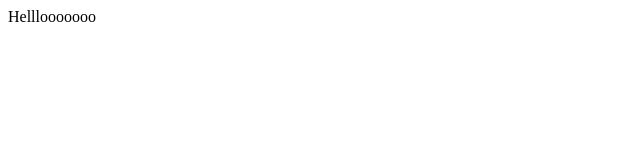
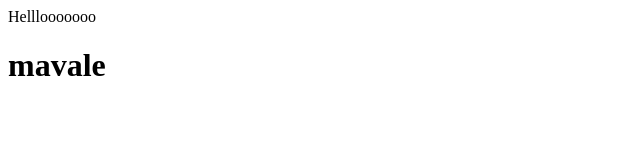
Before and after one commit to vedantmavale/vmavale, a plain HTML site: page index.html in a window 1280 px wide. Shown: the whole page, without its empty margins (0-640 px from the left). Drawn offline with Linux system fonts and the light colour scheme.

Commit message:
Update index.html

```diff
--- a/index.html
+++ b/index.html
@@ -1 +1,2 @@
 </h1>Helllooooooo</h1>
+<h1>mavale</h1>
```
